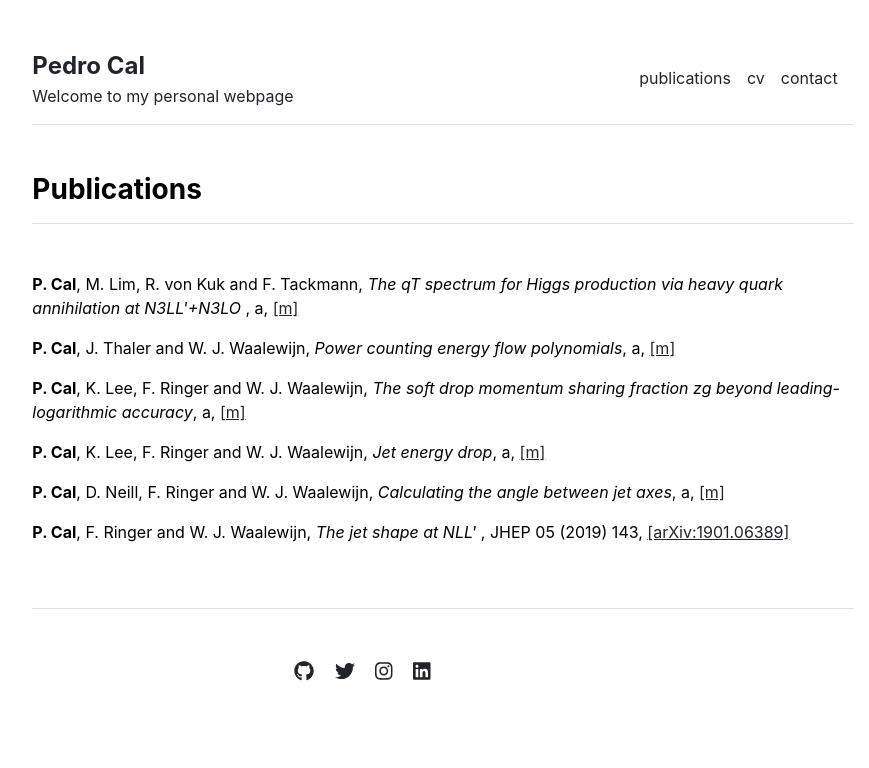
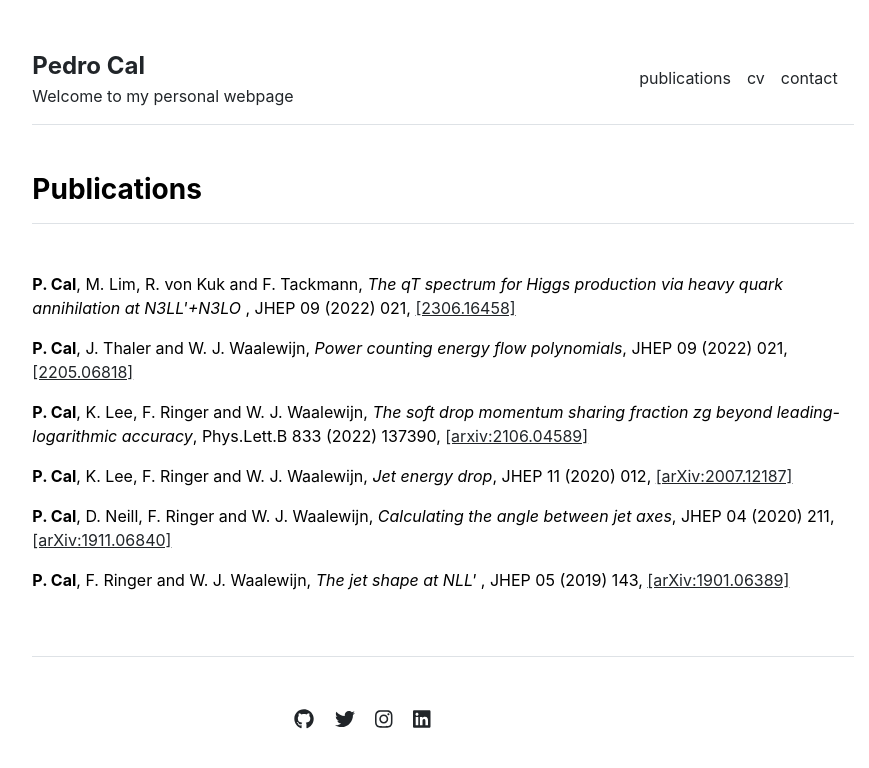
Before and after one commit to pmcal/pmcal.github.io, a Jekyll site: the page built from publications.md, in a window 1280 px wide. Shown: the top 768 px of the page, without its empty margins (197-1066 px from the left). Built offline with Jekyll 4.4.1, drawn with Linux system fonts in a browser that asks for light colours.

Commit message:
Update publications.yml

```diff
--- a/_data/publications.yml
+++ b/_data/publications.yml
@@ -1,29 +1,34 @@
 index:
 - collaborators: 'M. Lim, R. von Kuk and F. Tackmann'
   title: "The qT spectrum for Higgs production via heavy quark annihilation at N3LL'+N3LO "
-  journal: 'a'
-  arxiv: 'm'
-  url: 'bro'
+  journal: 'JHEP 09 (2022) 021'
+  arxiv: '2306.16458'
+  url: 'https://arxiv.org/abs/2306.16458'
+
 - collaborators: 'J. Thaler and W. J. Waalewijn'
   title: 'Power counting energy flow polynomials'
-  journal: 'a'
-  arxiv: 'm'
-  url: 'bro'
+  journal: 'JHEP 09 (2022) 021'
+  arxiv: '2205.06818'
+  url: 'https://arxiv.org/abs/2205.06818'
+
 - collaborators: 'K. Lee, F. Ringer and W. J. Waalewijn'
   title: 'The soft drop momentum sharing fraction zg beyond leading-logarithmic accuracy'
-  journal: 'a'
-  arxiv: 'm'
-  url: 'bro'
+  journal: 'Phys.Lett.B 833 (2022) 137390'
+  arxiv: 'arxiv:2106.04589'
+  url: 'https://arxiv.org/abs/2106.04589'
+
 - collaborators: 'K. Lee, F. Ringer and W. J. Waalewijn'
   title: 'Jet energy drop'
-  journal: 'a'
-  arxiv: 'm'
-  url: 'bro'
+  journal: 'JHEP 11 (2020) 012'
+  arxiv: 'arXiv:2007.12187'
+  url: 'https://arxiv.org/abs/2007.12187'
+
 - collaborators: 'D. Neill, F. Ringer and W. J. Waalewijn'
   title: 'Calculating the angle between jet axes'
-  journal: 'a'
-  arxiv: 'm'
-  url: 'bro'
+  journal: 'JHEP 04 (2020) 211'
+  arxiv: 'arXiv:1911.06840'
+  url: 'https://arxiv.org/abs/1911.06840'
+
 - collaborators: 'F. Ringer and W. J. Waalewijn'
   title: "The jet shape at NLL' "
   journal: 'JHEP 05 (2019) 143'
```
